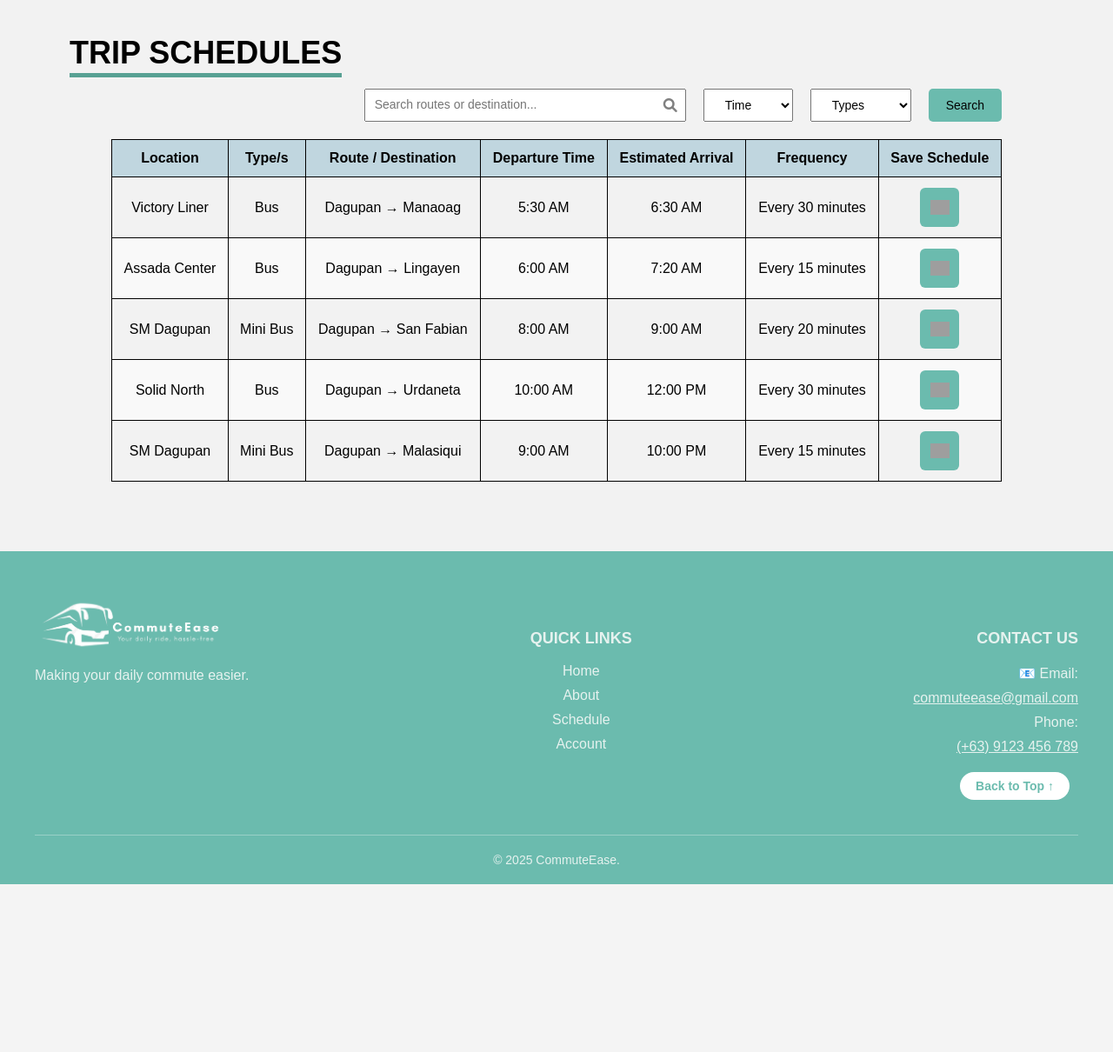
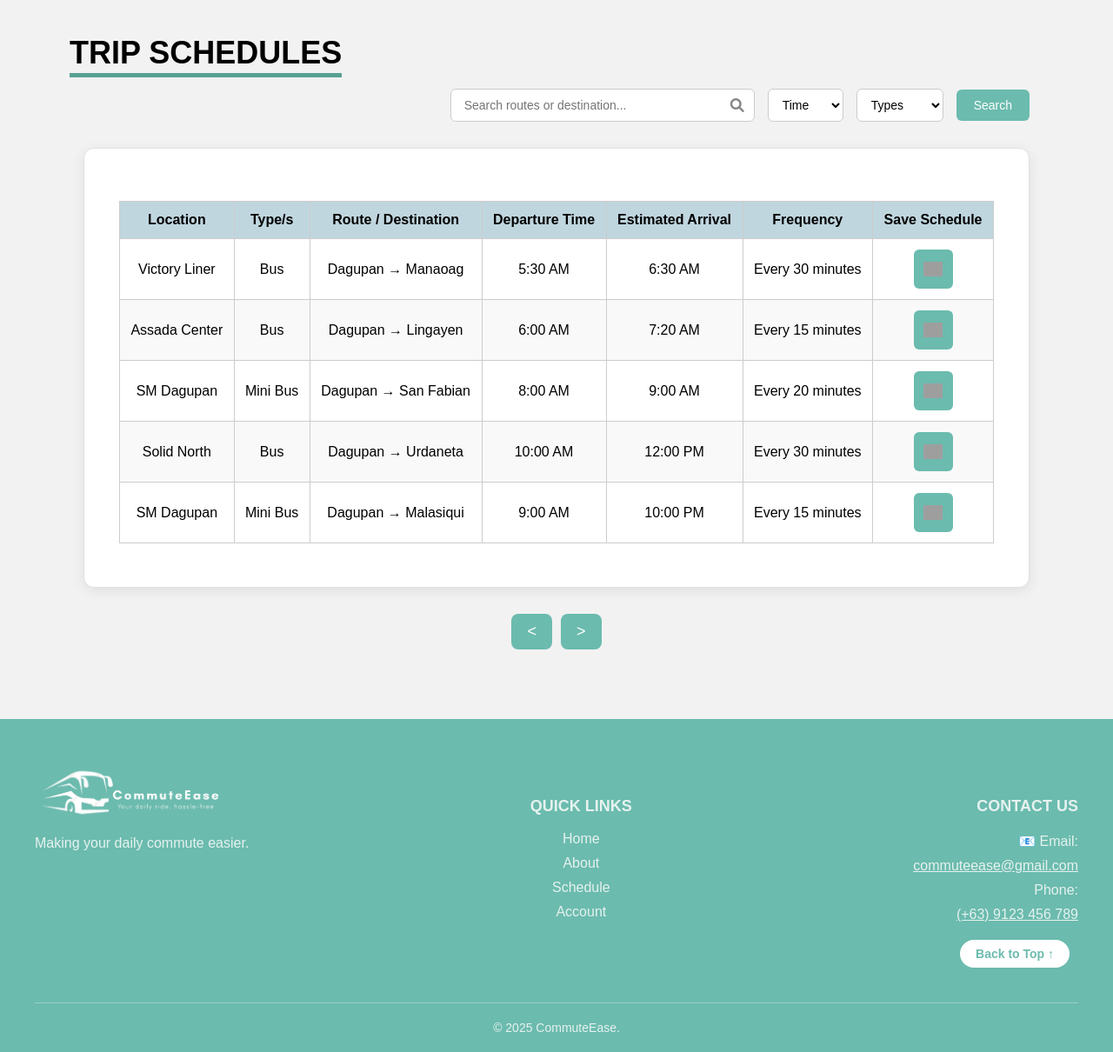
Before and after one commit to bianca-gabriel0/CommuteEase, a PHP site: page /schedule-main.html in a window 1280 px wide. Shown: the part 101-1311 px from the top of the page at 87% size. Before the commit the page ends 1118 px from the top, so only its background shows below. Run offline with PHP 8.4, Linux system fonts and the light colour scheme; grey boxes are pictures that could not be loaded.

Commit message:
fixed sched table ui + arrows

```diff
--- a/schedule-main.html
+++ b/schedule-main.html
@@ -30,7 +30,7 @@
   <!-- TABLE FOR SCHED -->
  <h3><span class="underlinesched">TRIP SCHEDULES</span></h3>
 
-  <div class="table-controls">
+<div class="table-controls right-align">
   <div class="search-container">
     <input type="text" id="searchInput" placeholder="Search routes or destination...">
     <i class="fa fa-search"></i>
@@ -53,9 +53,13 @@
     <option value="Bus">Bus</option>
     <option value="Mini Bus">Mini Bus</option>
   </select>
+
   <button id="searchBtn">Search</button>
 </div>
 
+<!-- Schedule table inside bordered card -->
+<div class="schedule-card">
+  <div class="table-wrapper">
     <table id="scheduleTable">
       <thead>
         <tr>
@@ -70,6 +74,15 @@
       </thead>
       <tbody></tbody>
     </table>
+  </div>
+</div>
+
+<!-- next + previous arrows -->
+<div class="table-arrows">
+  <button class="arrow-btn">&lt;</button>
+  <button class="arrow-btn">&gt;</button>
+</div>
+
 
   <!-- Footer -->
   <footer>
--- a/schedule-style.css
+++ b/schedule-style.css
@@ -303,3 +303,132 @@
   color: #e6f2ef;
   text-decoration: underline;
 }
+
+
+/* ===== RIGHT-ALIGNED SEARCH & FILTER SECTION ===== */
+.table-controls {
+  display: flex;
+  justify-content: flex-end;
+  align-items: center;
+  gap: 15px;
+  margin: 20px auto;
+  width: 85%;
+}
+
+.search-container {
+  position: relative;
+  display: flex;
+  align-items: center;
+}
+
+.search-container input {
+  padding: 10px 40px 10px 15px;
+  border-radius: 6px;
+  border: 1px solid #ccc;
+  outline: none;
+  width: 350px;
+  transition: 0.3s;
+  font-size: 14px;
+}
+
+.search-container input:focus {
+  border-color: #6BBBAE;
+}
+
+.search-container .fa-search {
+  position: absolute;
+  right: 12px;
+  font-size: 16px;
+  color: #888;
+  pointer-events: none; /* allows typing through the icon */
+}
+
+
+#timeFilter,
+#typeFilter {
+  padding: 9px 12px;
+  border-radius: 6px;
+  border: 1px solid #ccc;
+  background-color: white;
+  outline: none;
+}
+
+#searchBtn {
+  background-color: #6BBBAE;
+  color: white;
+  border: none;
+  border-radius: 6px;
+  padding: 10px 20px;
+  cursor: pointer;
+  transition: 0.3s;
+}
+
+#searchBtn:hover {
+  background-color: #5ea398;
+}
+
+/* ===== SCHEDULE CARD ===== */
+.schedule-card {
+  background-color: #ffffff;
+  border-radius: 12px;
+  box-shadow: 0 4px 15px rgba(0, 0, 0, 0.08);
+  width: 85%;
+  margin: 30px auto;
+  padding: 30px 40px;
+  border: 1px solid #e0e0e0;
+}
+
+.table-wrapper {
+  overflow-x: auto;
+  margin-top: 10px;
+}
+
+.schedule-card table {
+  width: 100%;
+  border-collapse: collapse;
+}
+
+.schedule-card th,
+.schedule-card td {
+  border: 1px solid #ccc;
+  padding: 12px;
+  text-align: center;
+}
+
+.schedule-card th {
+  background-color: #C0D6DF;
+  font-weight: bold;
+}
+
+.schedule-card tr:nth-child(even) {
+  background-color: #f9f9f9;
+}
+
+.schedule-card tr:hover {
+  background-color: #f1f1f1;
+}
+
+/* ===== ARROW BUTTONS BELOW THE CARD ===== */
+.table-arrows {
+  display: flex;
+  justify-content: center;
+  gap: 10px;
+  margin-top: 15px;
+  margin-bottom: 40px;
+}
+
+.arrow-btn {
+  background-color: #6BBBAE;
+  border: none;
+  color: white;
+  font-size: 18px;
+  padding: 10px 18px;
+  border-radius: 8px;
+  cursor: pointer;
+  transition: background-color 0.3s ease, transform 0.2s ease;
+}
+
+.arrow-btn:hover {
+  background-color: #5ea398;
+  transform: scale(1.05);
+}
```
Lines whose indentation alone changed are shown as unchanged.
